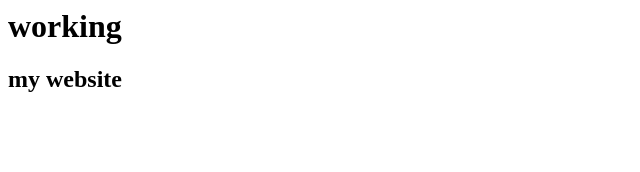
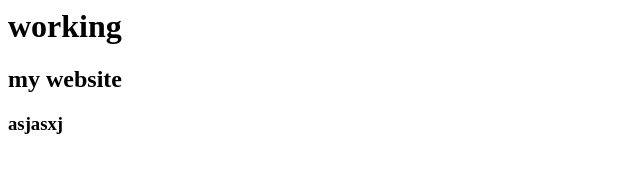
Before and after one commit to phani73/new, a plain HTML site: page index.html in a window 1280 px wide. Shown: the full height of the page, 0-640 px from the left. Drawn offline with Linux system fonts and the light colour scheme.

Commit message:
3rd commit

```diff
--- a/index.html
+++ b/index.html
@@ -7,5 +7,6 @@
 <body>
     <h1>working</h1>
     <h2>my website</h2>
+    <h3>asjasxj</h3>
 </body>
 </html>
```
